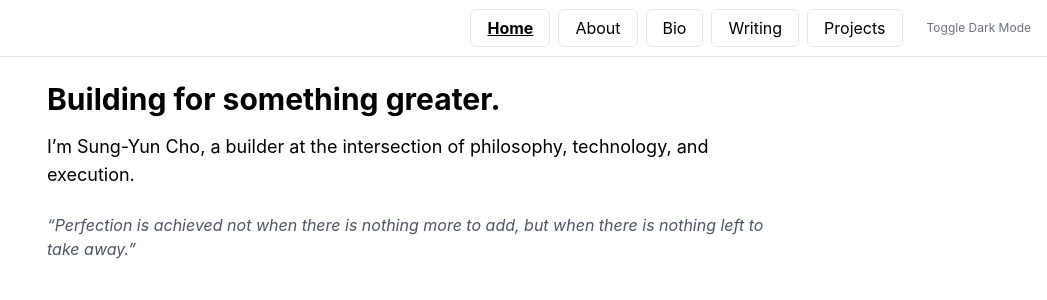
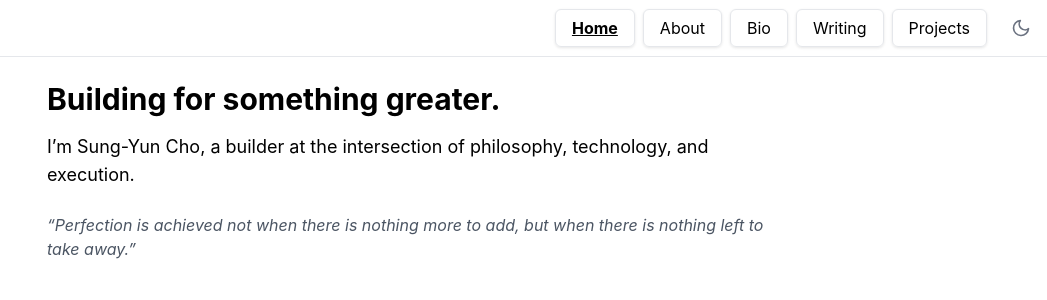
Before and after one commit to kleincho/sungcho-life, a Next.js app: page / in a window 1280 px wide. Shown: the top 300 px of the page, without its empty margins (233-1280 px from the left). Built offline with nearby package versions, Linux system fonts and the light colour scheme.

Commit message:
shadow & icon added

```diff
--- a/components/Layout.tsx
+++ b/components/Layout.tsx
@@ -1,6 +1,7 @@
 import Link from 'next/link';
 import { useEffect, useState } from 'react';
 import { useRouter } from 'next/router';
+import { FiSun, FiMoon } from 'react-icons/fi';
 
 const navItems = [
   { label: 'Home', href: '/' },
@@ -27,7 +28,8 @@ export default function Layout({ children }) {
               <span className={`
                 px-4 py-2 border rounded-md transition
                 ${router.pathname === item.href ? 'underline font-bold' : ''}
-                hover:bg-white hover:text-black dark:hover:bg-white dark:hover:text-black
+                hover:bg-black hover:text-white dark:hover:bg-white dark:hover:text-black
+                shadow-[0_1px_3px_rgba(0,0,0,0.1)]
               `}>
                 {item.label}
               </span>
@@ -35,9 +37,10 @@ export default function Layout({ children }) {
           ))}
           <button
             onClick={() => setDark(!dark)}
-            className="ml-4 text-xs text-gray-500 hover:text-black dark:hover:text-white"
+            className="ml-4 text-xl text-gray-500 hover:text-black dark:hover:text-white"
+            aria-label="Toggle Dark Mode"
           >
-            Toggle {dark ? 'Light' : 'Dark'} Mode
+            {dark ? <FiSun /> : <FiMoon />}
           </button>
         </header>
         <main className="p-6 max-w-3xl mx-auto">{children}</main>
--- a/package.json
+++ b/package.json
@@ -15,6 +15,7 @@
     "postcss": "^8.4.24",
     "react": "18.2.0",
     "react-dom": "18.2.0",
+    "react-icons": "^5.5.0",
     "tailwindcss": "^3.4.1"
   },
   "devDependencies": {
```
Also changed, not shown: 1 other file (tests, documents, lock files or other folders).
